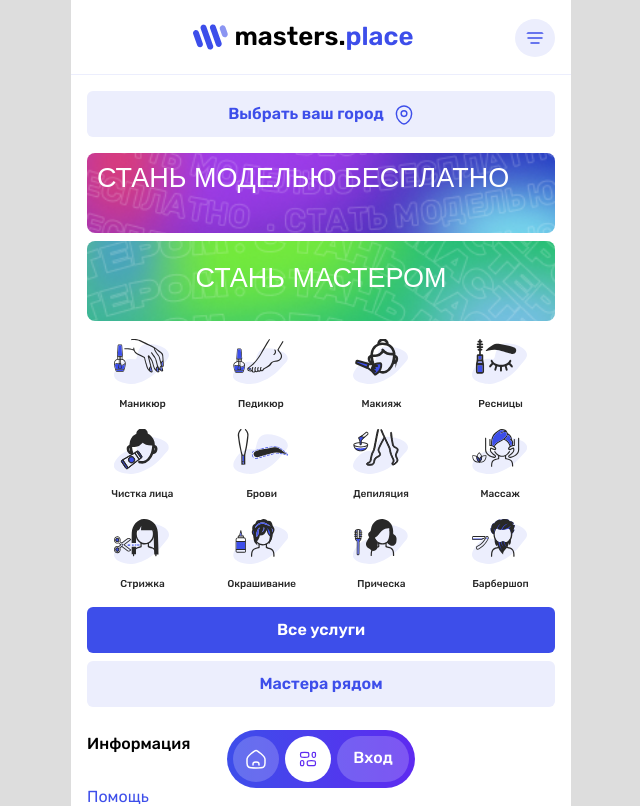
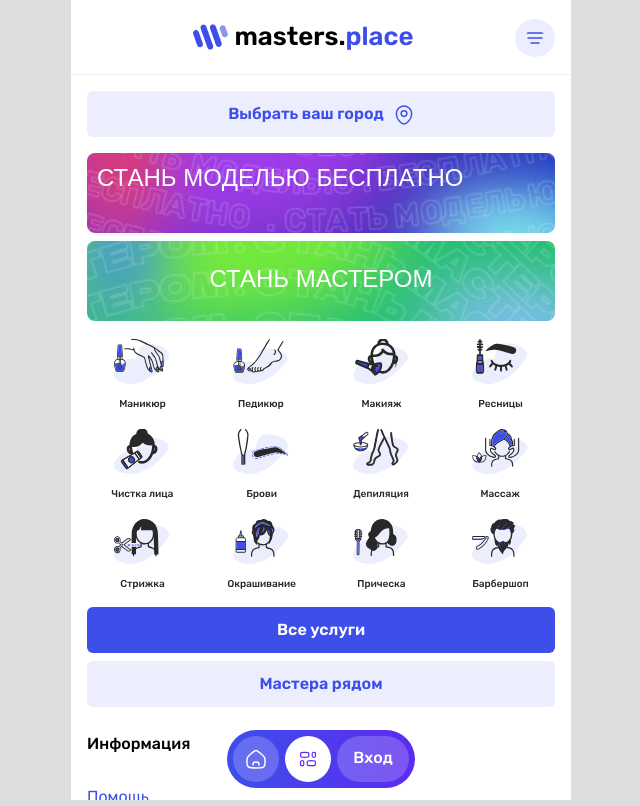
Before and after one commit to superHotBob/master_client, a Next.js app: page /catalog in a window 1280 px wide. Shown: the top 806 px of the page, without its empty margins (319-959 px from the left). Built offline with nearby package versions, Linux system fonts and the light colour scheme; a web font is replaced by a local one.

Commit message:
new_font_size

```diff
--- a/src/pages/catalog/catalog.module.css
+++ b/src/pages/catalog/catalog.module.css
@@ -1,3 +1,11 @@
+.main {
+    align-items: center;
+    height: 100vh;
+    max-width: 500px;
+    background-color: #fff;
+    width: 100%;
+    overflow: auto;
+}
 .section {
     padding: 16px;
 }
@@ -9,8 +17,8 @@
     border-radius: 8px;
     display: block;
     padding: 10px;
-    font-size: 27px;
-    line-height: 30px;
+    font-size: 24px;
+    line-height: 29px;
     text-align: left;
     margin: 8px 0;
     color: #fff;
--- a/src/pages/catalog/index.js
+++ b/src/pages/catalog/index.js
@@ -12,7 +12,8 @@ const myFont = localFont({ src: './fonts/DelaGothicOne-Regular.ttf' })
 const images = ['manicur', 'pedicur', 'makiash', 'resnici', 'chistka',
     'brovi', 'depil', 'massage', 'strishka', 'colored', 'pricheska', 'barber']
 export default function Catalog() {
-    return (<>
+    return (
+        <div className={styles.main}>
         <Header />
         <section className={styles.section}>
             <div className={styles.city}>
@@ -47,7 +48,7 @@ export default function Catalog() {
             <h6 className={styles.agreement}>© 2022 – 2023 Некоммерческая организация. Все права защищены.</h6>
         </section>
         <Navi page="catalog" />
-    </>
+    </div>
 
     )
 
--- a/src/pages/catalog/services/services.module.css
+++ b/src/pages/catalog/services/services.module.css
@@ -56,7 +56,7 @@
     background-image: url('/image/background1.jpg');
     height: 120px;
     padding: 10px 11px;
-    font-size: 22px;
+    font-size: 24px;
     display: block;
     text-align: left;
 
```
